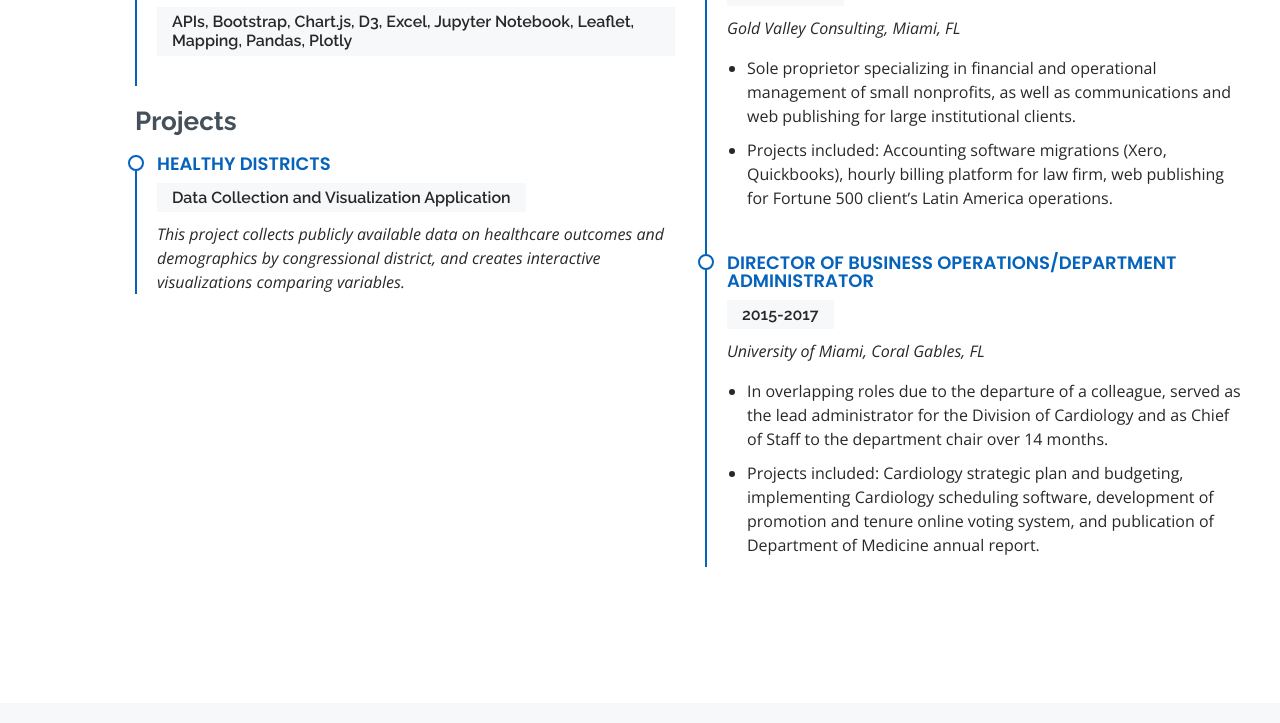
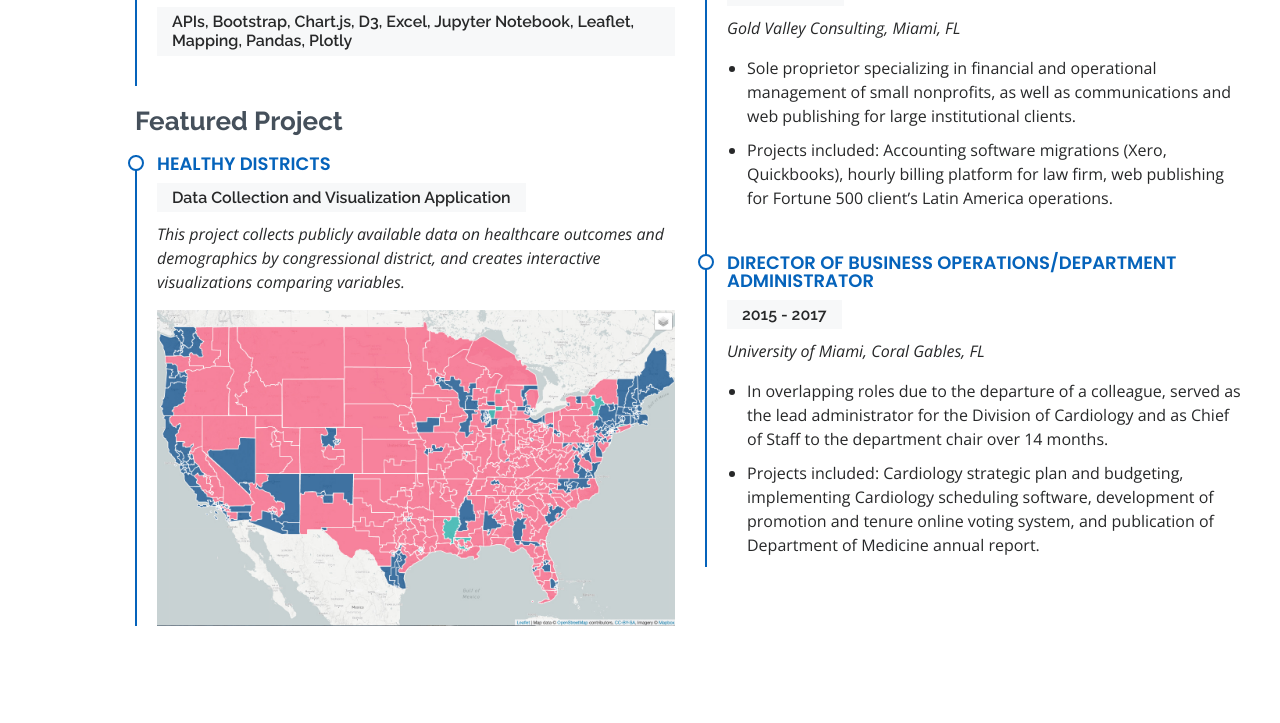
Before and after one commit to cristinabaldor/cristinabaldor.github.io, a plain HTML site: page index.html in a window 1280 px wide. Shown: the part 2063-2786 px from the top of the page. Drawn offline with nearby package versions, Linux system fonts and the light colour scheme.

Commit message:
map image

```diff
--- a/index.html
+++ b/index.html
@@ -278,16 +278,14 @@
               <!-- <p> APIs, Bootstrap, Chart.js, D3, Excel, Jupyter Notebook, Leaflet, Mapping, Pandas, Plotly
               </p> -->
             </div>
-            <h3 class="resume-title">Projects</h3>
+            <h3 class="resume-title">Featured Project</h3>
             <div class="resume-item">
-              <h4>Healthy Districts</h4>
+              <h4> <a href="https://app-healthy-districts.herokuapp.com/">Healthy Districts </a> </h4>
               <h5>Data Collection and Visualization Application</h5>
               <p><em>This project collects publicly available data on healthcare outcomes and
                 demographics by congressional district,
                 and creates interactive visualizations comparing variables.</em></p>
-              <!-- <p> This project collects publicly available data on healthcare outcomes and
-                demographics by congressional district,
-                and creates interactive visualizations comparing variables.</p> -->
+                <img src="assets/img/healthy_map.jpeg" class="img-fluid" alt="">
             </div>
             <!-- <div class="resume-item">
               <h4>Applications</h4>
@@ -334,7 +332,7 @@
 
             <div class="resume-item">
               <h4>Director of Business Operations/Department Administrator</h4>
-              <h5>2015-2017</h5>
+              <h5>2015 - 2017</h5>
               <p><em>University of Miami, Coral Gables, FL</em></p>
               <ul>
                 <li>In overlapping roles due to the departure of a colleague, served as the lead administrator for the Division of
```
Also changed, not shown: assets/img/healthy_map.jpeg (added).
